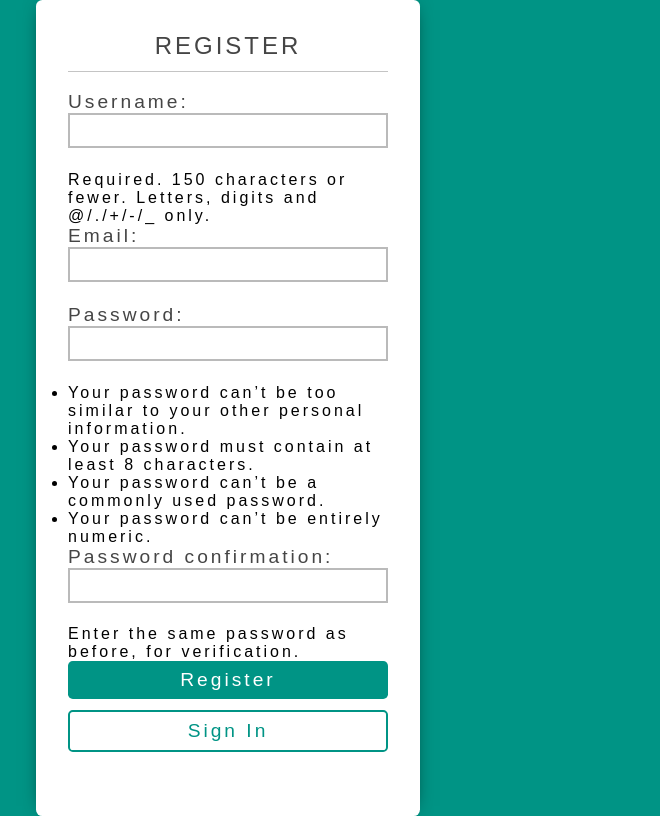
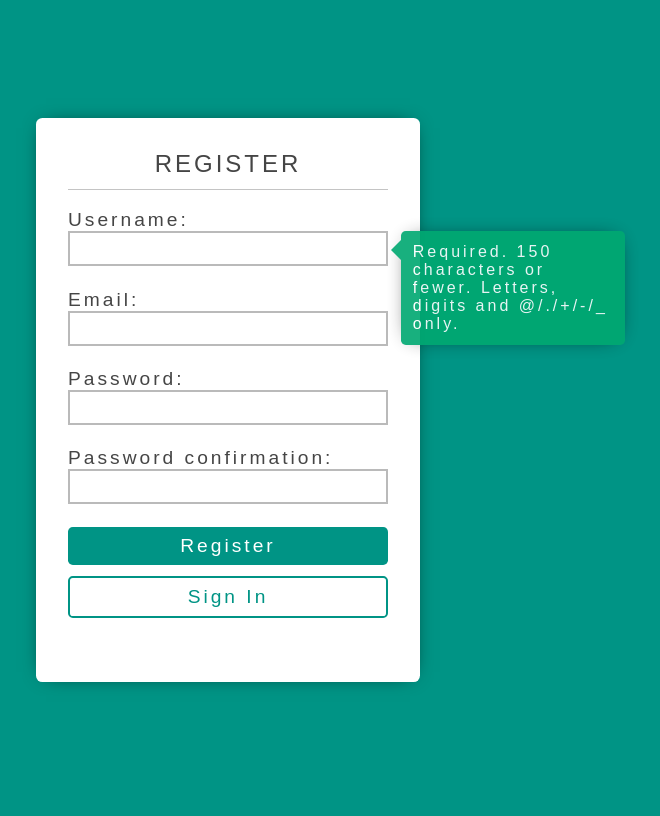
Before and after one commit to ThirstyGit/pharmacy_system_aria_asuna, a Django app: page /user/register/ in a window 1280 px wide. Shown: the whole page, without its empty margins (412-1072 px from the left). After the commit the page ends 686 px from the top, so only its background shows below. Run offline with Django 3.2, Linux system fonts and the light colour scheme.

Commit message:
Auth messages are better styled.

```diff
--- a/pharmacy_system/user/static/user/css/auth.css
+++ b/pharmacy_system/user/static/user/css/auth.css
@@ -147,3 +147,55 @@
 .hidden {
   display: none;
 }
+
+.helptext, ul {
+  /* This variable is to make sure that */
+  /* The background color mathes with ::before */
+  --bg-clr: var(--green-primary);
+  opacity: 0;
+  pointer-events: none;
+  position: absolute;
+  left: 95%;
+  width: 200px;
+  padding: 0.75em;
+  box-shadow: 0px 0px 20px -10px black;
+  background-color: var(--bg-clr);
+  border-radius: 0.3em;
+  color: white;
+  transition: opacity 1s ease;
+}
+
+ul {
+  top: 45%;
+}
+
+ul > li {
+  list-style: none;
+  margin-bottom: 1em;
+}
+
+.helptext:before, ul::before {
+  --border-size: 1.2em;
+  content: '';
+  position: absolute;
+  height: 0px;
+  width: 0px;
+  border-top: var(--border-size) solid transparent;
+  border-bottom: var(--border-size) solid var(--bg-clr);
+  border-left: var(--border-size) solid transparent;
+  border-right: var(--border-size) solid transparent;
+  transform: rotate(-90deg);
+  left: calc(-1.5 * var(--border-size));
+  top: 0;
+}
+
+.helptext_active {
+  opacity: 0.9;
+}
+
+/* This is to make sure the ul of login page works differntly */
+.errorlist {
+  --bg-clr: var(--red-primary);
+  opacity: 0.9;
+  top: 25%;
+}
--- /dev/null
+++ b/pharmacy_system/user/static/user/js/auth.js
@@ -0,0 +1,26 @@
+// Selecting elements.
+const formInputs = document.querySelectorAll('.form input');
+const ul = document.querySelector('ul');
+
+formInputs.forEach(formInput => {
+  formInput.addEventListener('focus', () => {
+    if (formInput.nextElementSibling) {
+      if (formInput.id === 'id_password1') {
+        ul.classList.add("helptext_active");
+      }
+      else {
+        formInput.nextElementSibling.classList.add("helptext_active");
+      }
+    }
+  });
+  formInput.addEventListener("focusout", () => {
+    if (formInput.nextElementSibling) {
+      if (formInput.id === "id_password1") {
+        ul.classList.remove("helptext_active");
+      }
+      else {
+        formInput.nextElementSibling.classList.remove("helptext_active");
+      }
+    }
+  });
+})
--- a/pharmacy_system/user/templates/user/register.html
+++ b/pharmacy_system/user/templates/user/register.html
@@ -19,5 +19,6 @@
       <a href="{% url 'login' %}" class="button-anchor"><button class="redirect-btn" type="button">Sign In</button></a>
     </form>
   </main>
+  <script type="text/javascript" src="{% static 'user/js/auth.js' %}"></script>
 </body>
 </html>
```
Also changed, not shown: pharmacy_system/db.sqlite3.
